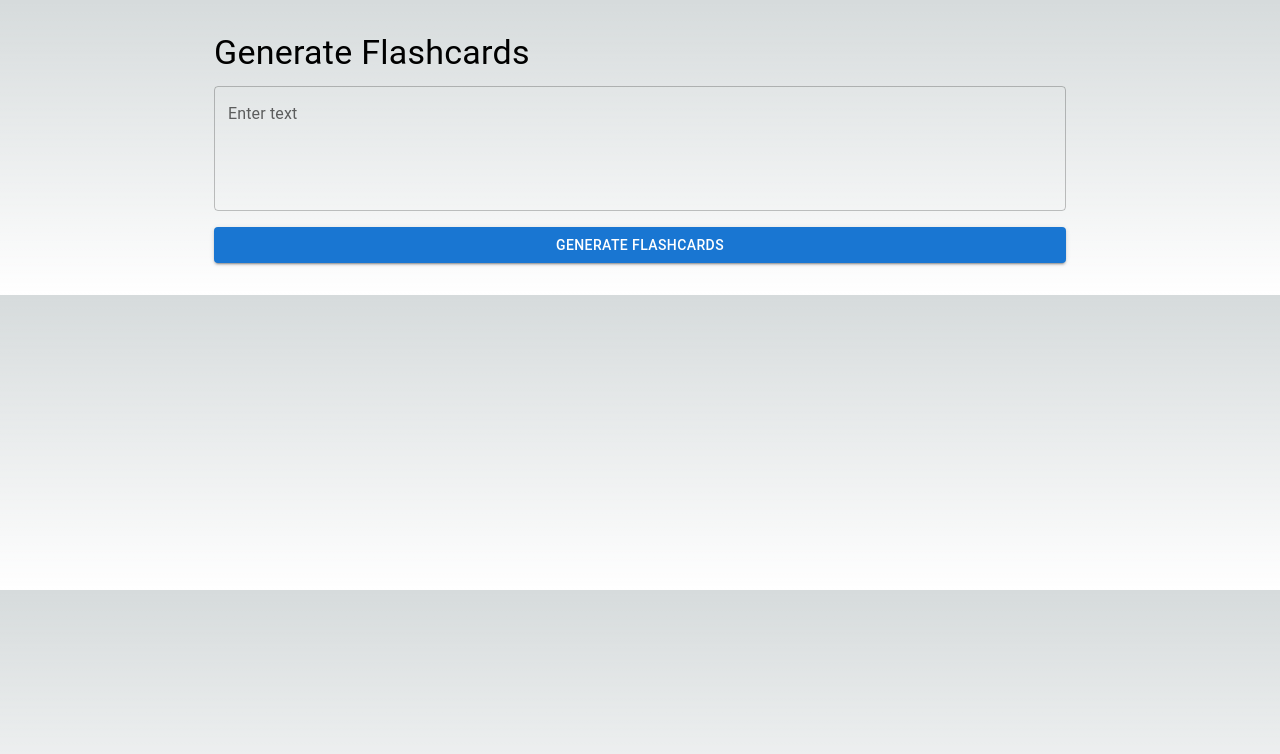
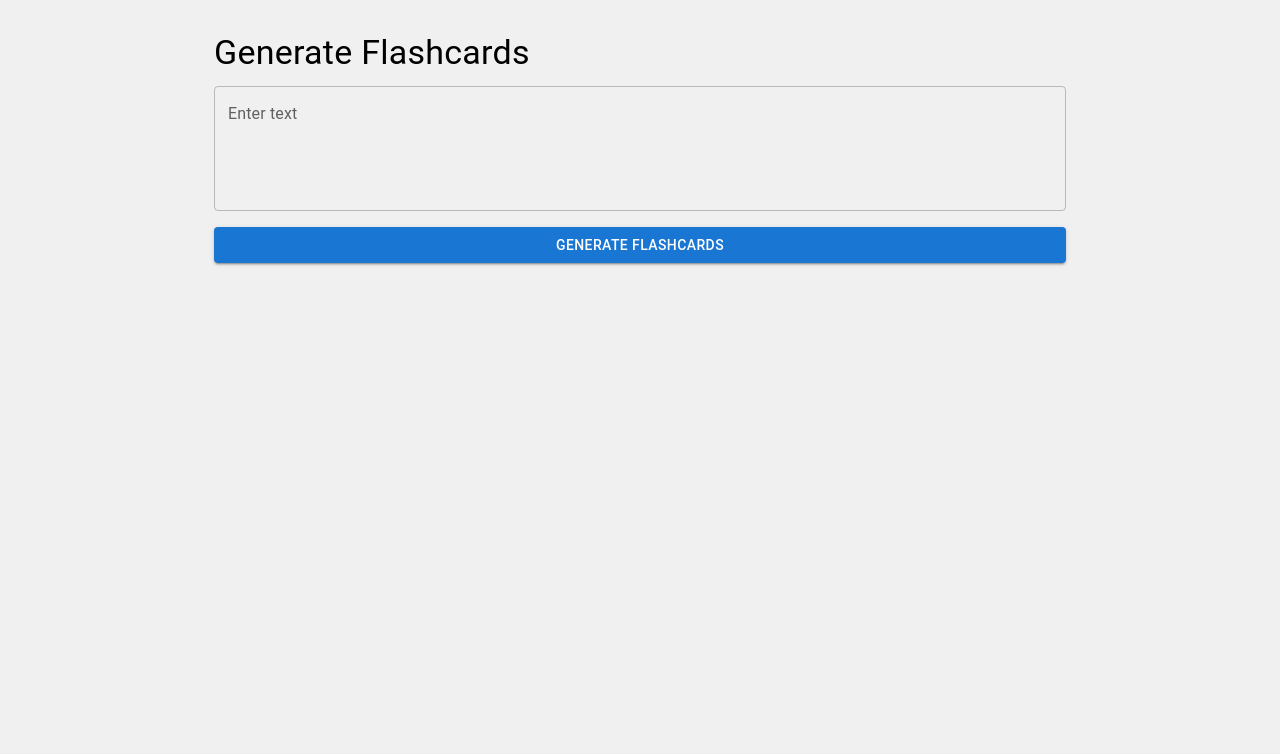
Before and after one commit to tobilobasalawu/LinguaFlash-AI-Flashcard, a Next.js app: page / in a window 1280 px wide. Shown: the top 754 px of the page. Built offline with nearby package versions, Linux system fonts and the light colour scheme.

Commit message:
flashcard generation

```diff
--- a/app/globals.css
+++ b/app/globals.css
@@ -17,13 +17,7 @@
 }
 
 body {
-  color: rgb(var(--foreground-rgb));
-  background: linear-gradient(
-      to bottom,
-      transparent,
-      rgb(var(--background-end-rgb))
-    )
-    rgb(var(--background-start-rgb));
+  background-color: #f0f0f0;
 }
 
 @layer utilities {
--- a/app/page.js
+++ b/app/page.js
@@ -7,6 +7,9 @@ import {
   Button,
   Typography,
   Box,
+  Grid,
+  Card,
+  CardContent,
 } from '@mui/material'
 
 export default function Generate() {
@@ -67,7 +70,27 @@ export default function Generate() {
         </Button>
       </Box>
 
-      {/* We'll add flashcard display here */}
+      {flashcards.length > 0 && (
+      <Box sx={{ mt: 4 }}>
+        <Typography variant="h5" component="h2" gutterBottom>
+          Generated Flashcards
+        </Typography>
+        <Grid container spacing={2}>
+          {flashcards.map((flashcard, index) => (
+            <Grid item xs={12} sm={6} md={4} key={index}>
+              <Card>
+                <CardContent>
+                  <Typography variant="h6">Front:</Typography>
+                  <Typography>{flashcard.front}</Typography>
+                  <Typography variant="h6" sx={{ mt: 2 }}>Back:</Typography>
+                  <Typography>{flashcard.back}</Typography>
+                </CardContent>
+              </Card>
+            </Grid>
+          ))}
+        </Grid>
+      </Box>
+    )}
     </Container>
   )
 }
```
